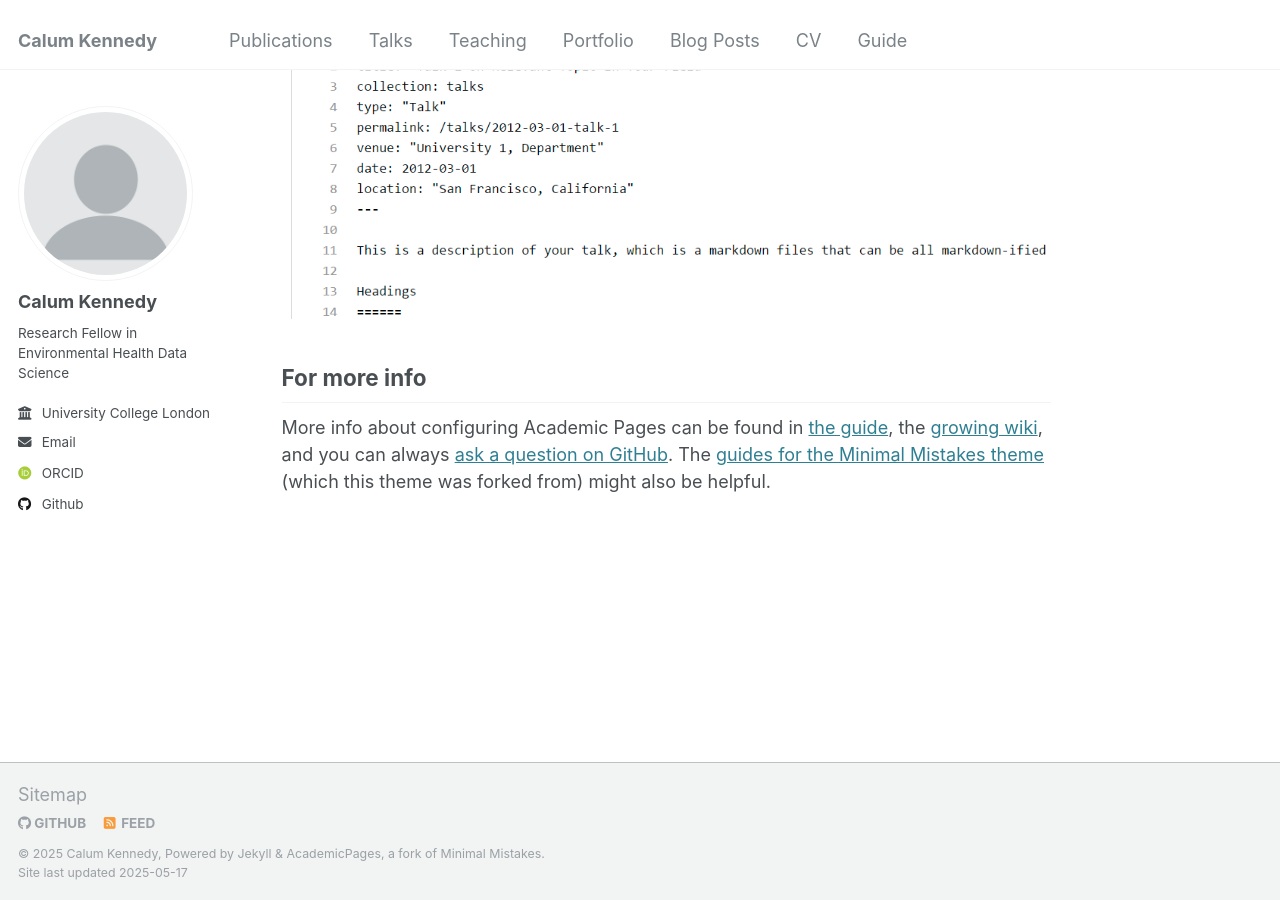
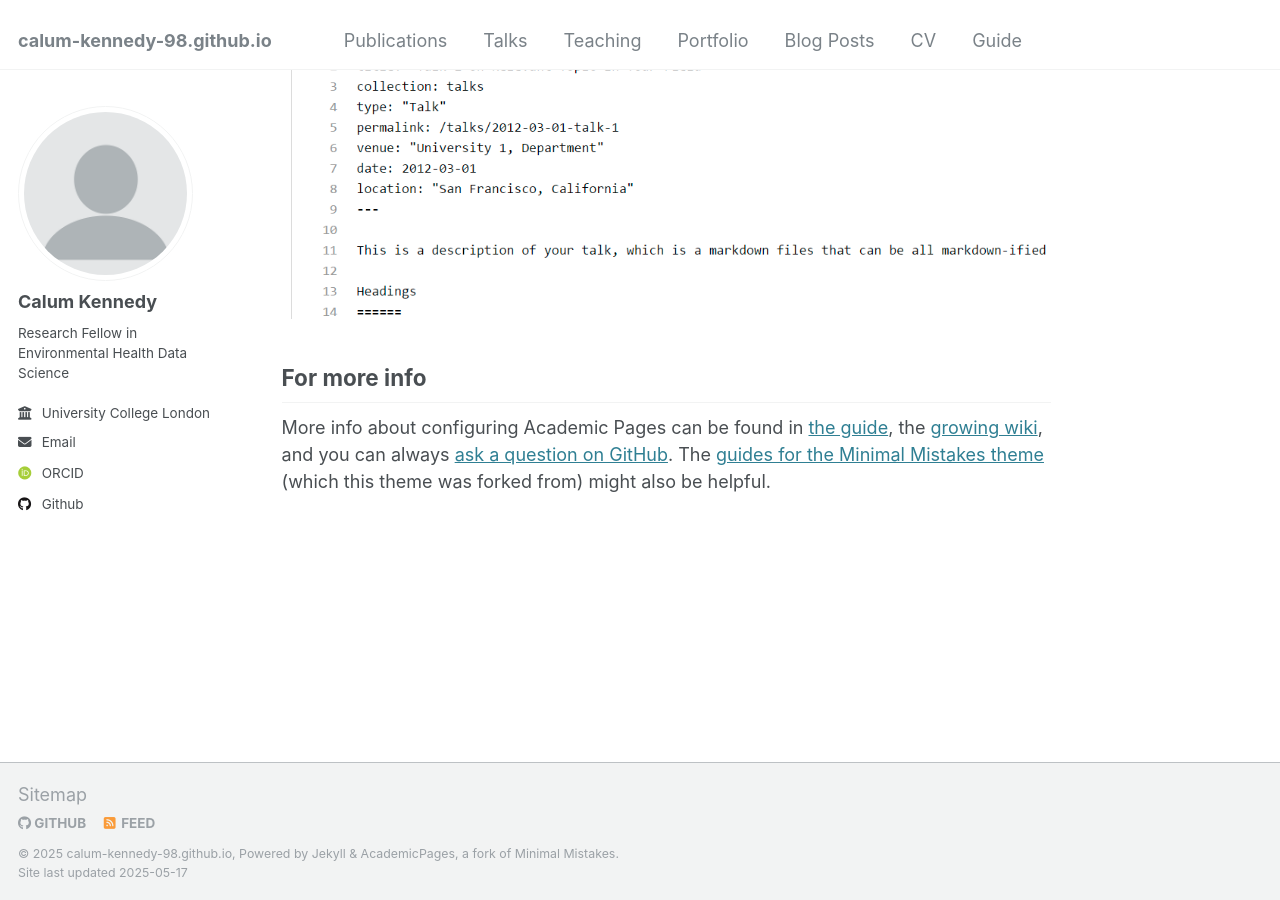
Before and after one commit to calum-kennedy-98/calum-kennedy-98.github.io, a Jekyll site: the page built from _pages/about.md, in a window 1280 px wide and 900 px high, scrolled down 2643 px. Built offline with Jekyll 4.4.1, drawn with Linux system fonts in a browser that asks for light colours; some web fonts are replaced; part of the change alters nothing that is shown.

```diff
--- a/_config.yml
+++ b/_config.yml
@@ -8,7 +8,6 @@
 
 # Basic Site Settings
 locale                   : "en-UK"
-title                    : "Calum Kennedy"
 url                      : https://calum-kennedy-98.github.io # the base hostname & protocol for your site e.g. "https://[your GitHub username].github.io"
 baseurl                  : "" # the subpath of your site, e.g. "/blog"
 repository               : "academicpages/academicpages.github.io"
```
